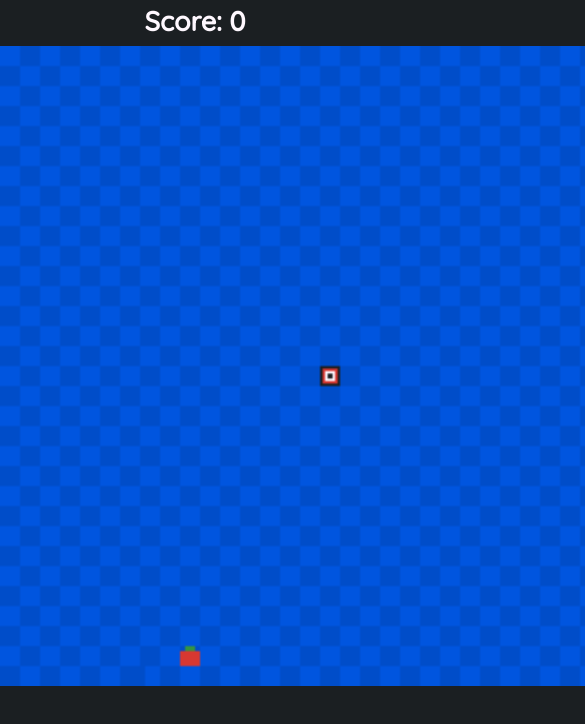
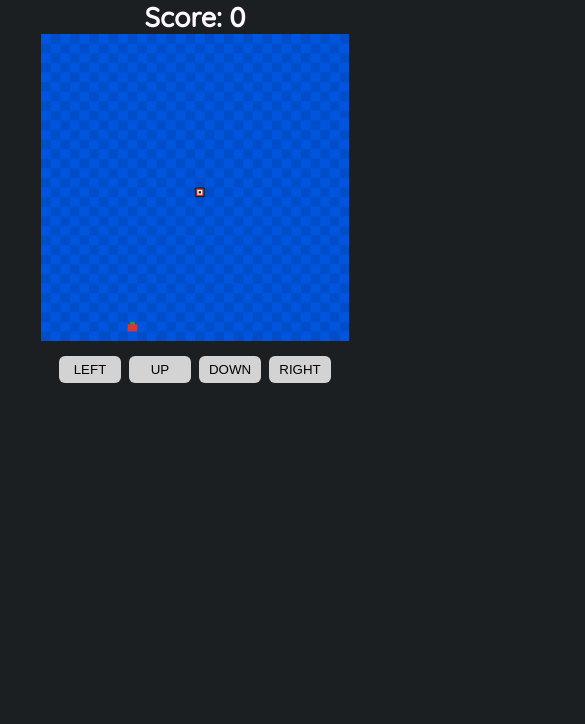
Before and after one commit to DarthBayo/Snake-Game-JS, a website: page index.html in a window 390 px wide. Shown: the top 724 px of the page, 585 px wide, since content can reach past the window. Drawn offline with Linux system fonts and the light colour scheme.

Commit message:
Adicionado configuração de botões para uso mobile

```diff
--- a/index.html
+++ b/index.html
@@ -11,14 +11,45 @@
     <!-- Initialize Images -->
     <img src="./img/background.png" id="back">
 
-    <article>
-        <hgroup id="scoreBoard">
-            <h1 id="score">Score: 0</h1>
-        </hgroup>
+    <article class="scoreBoard">
+        <h1 id="score">Score: 0</h1>
     </article>
 
     <!-- Game Canvas -->
     <canvas id="game"></canvas>
+
+    <!-- Control -->
+    <article class="controls">
+        <!-- UP -->
+        <div>
+            <button type="button" class="left">
+                LEFT
+            </button>
+        </div>
+
+        <!-- LEFT -->
+        <div>
+            <button type="button" class="up">
+                UP
+            </button>
+        </div>
+
+        <!-- DOWN -->
+        <div>
+            <button type="button" class="down">
+                DOWN
+            </button>
+        </div>
+
+        <!-- RIGHT -->
+        <div>
+            <button type="button" class="right">
+                RIGHT
+            </button>
+        </div>
+
+    </article>
+
     <script src="./index.js" rel="text/javascript"></script>
 </body>
 </html>
--- a/index.js
+++ b/index.js
@@ -96,6 +96,18 @@
                     snake.direction = 68;
                 }
             });
+            document.querySelector(".left").addEventListener("click", () => {
+                if (snake.direction !== 68) { snake.direction = 65; }
+            });
+            document.querySelector(".up").addEventListener("click", () => {
+                if (snake.direction !== 83) { snake.direction = 87; }
+            });
+            document.querySelector(".down").addEventListener("click", () => {
+                if (snake.direction !== 87) { snake.direction = 83; }
+            });
+            document.querySelector(".right").addEventListener("click", () => {
+                if (snake.direction !== 65) { snake.direction = 68; }
+            });
             function snakeMove()
             {
                 // Body Directions
@@ -157,6 +169,7 @@
                     newBody();
                 }
 
+                /*
                 // Snake and Food console
                 if (logs.snakeX != snake.x ||
                     logs.snakeY != snake.y ||
@@ -177,6 +190,7 @@
                     logs.foodX = food.x;
                     logs.foodY = food.y;
                 }
+                */
             }
 
             // Reload everyday 0.1 s
--- a/server.js
+++ b/server.js
@@ -7,4 +7,6 @@ app.use(express.static(__dirname + "/index.html"));
 app.use(express.static(__dirname));
 
 const PORT = process.env.PORT || 8080;
-app.listen(PORT);
+app.listen(PORT, () => {
+    console.log(`http://localhost:${PORT}`);
+});
--- a/styles.css
+++ b/styles.css
@@ -18,15 +18,20 @@ body {
     font-size: 18px;
 }
 
-#scoreBoard {
+article {
+    width: 100%;
+}
+
+.scoreBoard {
+    width: 100%;
     align-items: center;
     align-self: center;
     text-align: center;
 }
 
 #score {
-    margin: 4px;
-    margin-bottom: 8px;
+    width: 100%;
+    margin: auto;
     color: #fff8ff;
 }
 
@@ -36,3 +41,39 @@ body {
     display: block;
     zoom: 250%;
 }
+
+.controls {
+    display: none;
+    color: #fff;
+}
+
+@media only screen and (max-width: 768px) {
+    #game {
+        zoom: 120%;
+    }
+
+    .controls {
+        width: 100%;
+        margin-top: 15px;
+        display: flex;
+        justify-content: center;
+    }
+
+    .controls div {
+        height: 100%;
+        align-items: center;
+    }
+
+    .controls div + div {
+        margin-left: 8px;
+    }
+
+    .controls div button {
+        width: 62px;
+        padding: 6px;
+        background-color: lightgrey;
+        border: none;
+        border-radius: 6px;
+        outline: none;
+    }
+}
```
Also changed, not shown: package.json (+8 -3 lines).
